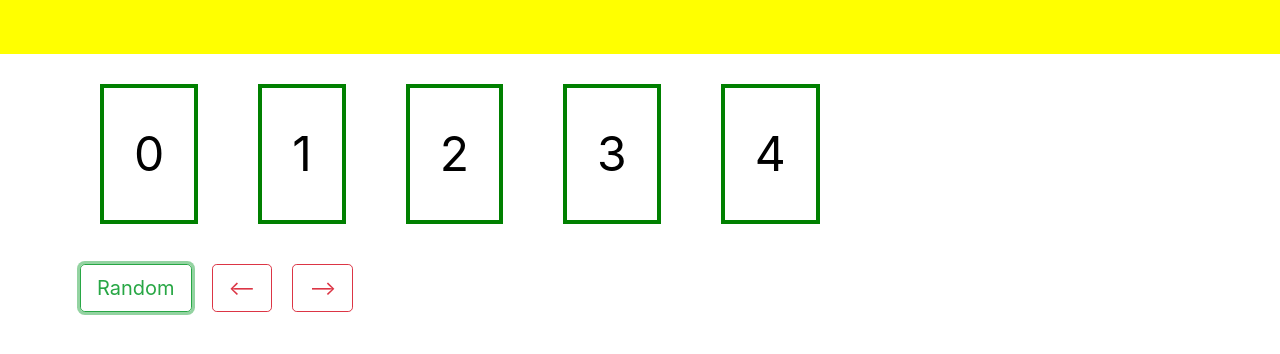
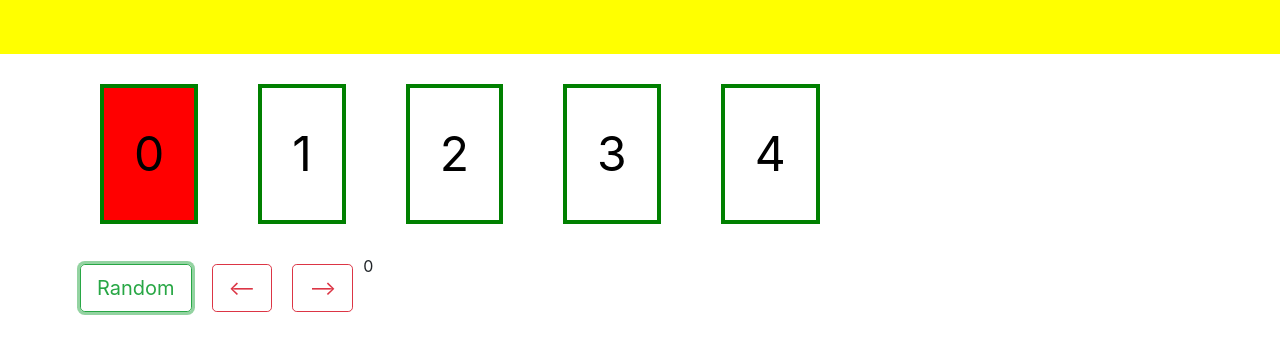
Before and after one commit to edvinasdau/8paskaita, a plain HTML site: page index.html in a window 1280 px wide. Both pictures are taken after a click on the button "Random". Shown: the part 98-452 px from the top of the page. Drawn offline with nearby package versions, Linux system fonts and the light colour scheme.

Commit message:
randomas

```diff
--- a/index.html
+++ b/index.html
@@ -4,7 +4,6 @@
 	<title>8 paskaita JS</title>
 	<meta charset="utf-8">
 	<link rel="stylesheet" type="text/css" href="style.css">
-	<link rel="stylesheet" type="text/css" href="nd6.css">
 	<link rel="stylesheet" href="https://maxcdn.bootstrapcdn.com/bootstrap/4.0.0-beta/css/bootstrap.min.css" integrity="sha384-/Y6pD6FV/Vv2HJnA6t+vslU6fwYXjCFtcEpHbNJ0lyAFsXTsjBbfaDjzALeQsN6M" crossorigin="anonymous">
 </head>
 <body>
@@ -22,23 +21,34 @@
 			<div class="rem" id="4">4</div>
 		</div>
 		<div class="row">
-			<button onclick="show()" class="button btn btn-lg btn-outline-success">Random</button>
+			<button onclick="show_nr()" class="button btn btn-lg btn-outline-success">Random</button>
 			<button onclick="()" class="button btn btn-lg btn-outline-danger"><--</button>
 			<button onclick="()" class="button btn btn-lg btn-outline-danger">--></button>
+			<div id="va">0</div>
 		</div>
 	</div>
+</body>
+
 		<script type="text/javascript">
 
-		function show() {
+
+		function show_nr() {
+
+			clear_table();
 
 			var skaicius;
-			 = Math.floor(Math.random() * 5);
+			skaicius = Math.floor(Math.random() * 5);
+			document.getElementById(skaicius).style.backgroundColor = "red";
+			document.getElementById("va").innerHTML = skaicius;
+		}
 
-			for (var i = 1; i <= 9; i++) {
-				document.getElementById(skaicius).style.backgroundColor = "white";
-			}
 
-			document.getElementById(skaicius).style.backgroundColor = "red";
-		}
+		function clear_table() {
+		for (var i = 0; i < 5; i++) {
+				document.getElementById(i).style.backgroundColor = "white";
+	}
+	}
+
+
 	</script>
 </html>
```
